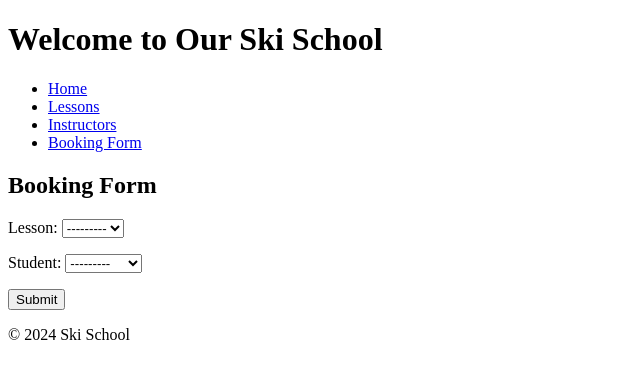
After one commit to Stocks84/ski-school-pro, a Django app: page /book-lesson/ in a window 1280 px wide. The commit adds this page. Shown: the top 379 px of the page, without its empty margins (0-640 px from the left). Run offline with Django 4.2, Linux system fonts and the light colour scheme; data comes from the database, SQL or seed files in the repository; data that the repository does not hold is empty.

Commit message:
Add booking form html and forms.py & views with url patterns

```diff
--- /dev/null
+++ b/ski_school/booking/forms.py
@@ -0,0 +1,7 @@
+from django import forms
+from .models import Booking
+
+class BookingForm(forms.ModelForm):
+    class Meta:
+        model = Booking
+        fields = ['lesson', 'student']  # Adjust fields as needed
--- a/ski_school/booking/templates/booking/base.html
+++ b/ski_school/booking/templates/booking/base.html
@@ -18,6 +18,7 @@
             <li><a href="{% url 'home' %}">Home</a></li>
             <li><a href="{% url 'lesson_list' %}">Lessons</a></li>
             <li><a href="{% url 'instructor_list' %}">Instructors</a></li>
+            <li><a href="{% url 'book_lesson' %}">Booking Form</a></li>
             <!-- Add other navigation links here -->
         </ul>
     </nav>
--- /dev/null
+++ b/ski_school/booking/templates/booking/booking_form.html
@@ -0,0 +1,14 @@
+<!-- templates/booking/booking_form.html -->
+
+{% extends 'booking/base.html' %}
+
+{% block title %}Booking Form{% endblock %}
+
+{% block content %}
+    <h2>Booking Form</h2>
+    <form method="post">
+        {% csrf_token %}
+        {{ form.as_p }}
+        <button type="submit">Submit</button>
+    </form>
+{% endblock %}
--- a/ski_school/booking/urls.py
+++ b/ski_school/booking/urls.py
@@ -6,5 +6,5 @@ urlpatterns = [
     path('', views.home, name='home'),
     path('lessons/', views.lesson_list, name='lesson_list'),
     path('instructors/', views.instructor_list, name='instructor_list'),
-
+    path('book-lesson/', views.book_lesson, name='book_lesson'),
 ]
--- a/ski_school/booking/views.py
+++ b/ski_school/booking/views.py
@@ -1,5 +1,6 @@
-from django.shortcuts import render
-from .models import Lesson, Instructor
+from django.shortcuts import render, redirect
+from .models import Lesson, Instructor, Booking
+from .forms import BookingForm
 
 # Create your views here.
 
@@ -16,3 +17,14 @@ def lesson_list(request):
 def instructor_list(request):
     instructors = Instructor.objects.all()  # Retrieve all instructors from the database
     return render(request, 'booking/instructor_list.html', {'instructors': instructors})
+
+
+def book_lesson(request):
+    if request.method == 'POST':
+        form = BookingForm(request.POST)
+        if form.is_valid():
+            form.save()
+            return redirect('booking_success')  # Redirect to a success page
+    else:
+        form = BookingForm()
+    return render(request, 'booking/booking_form.html', {'form': form})
```
